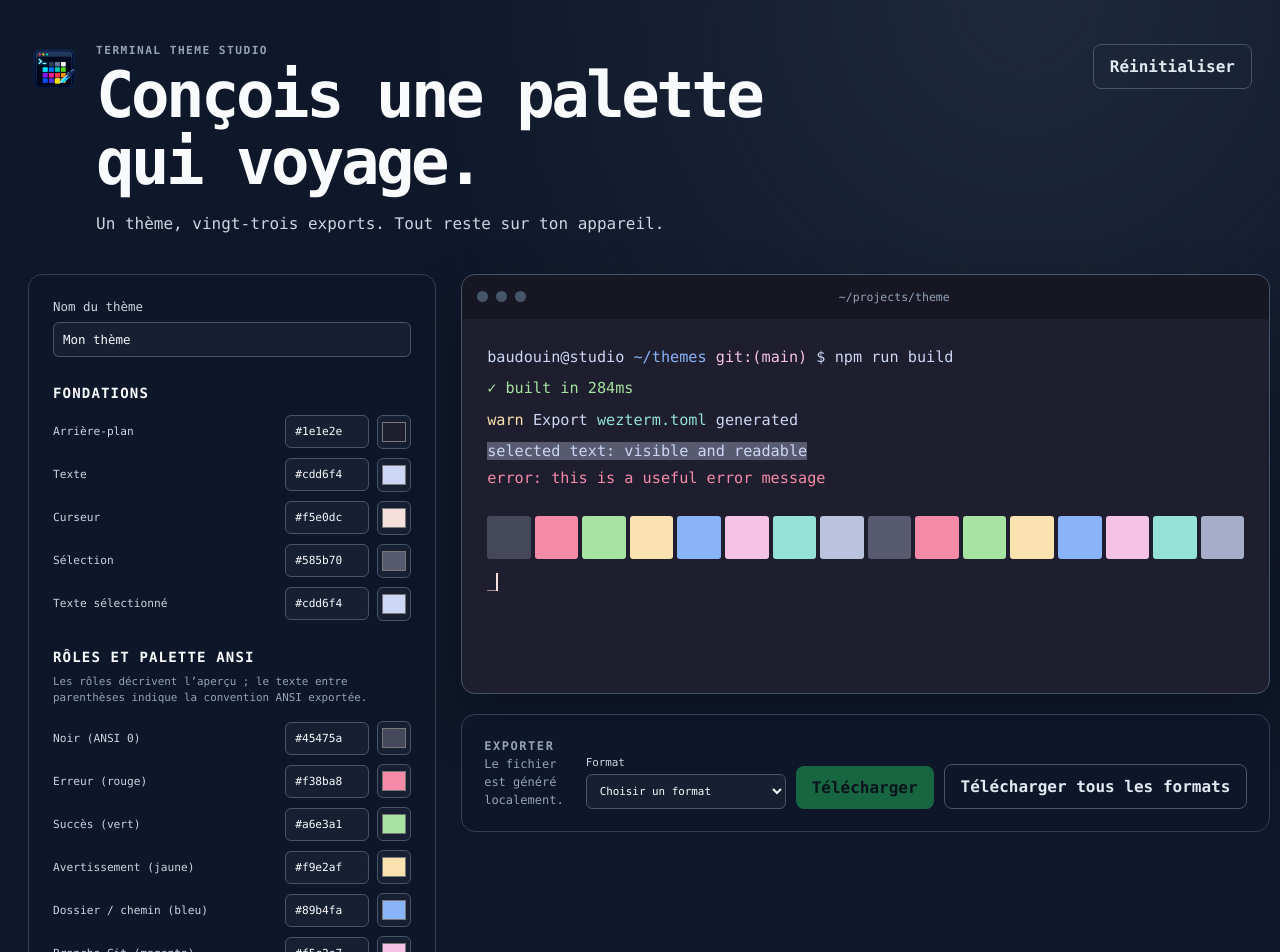
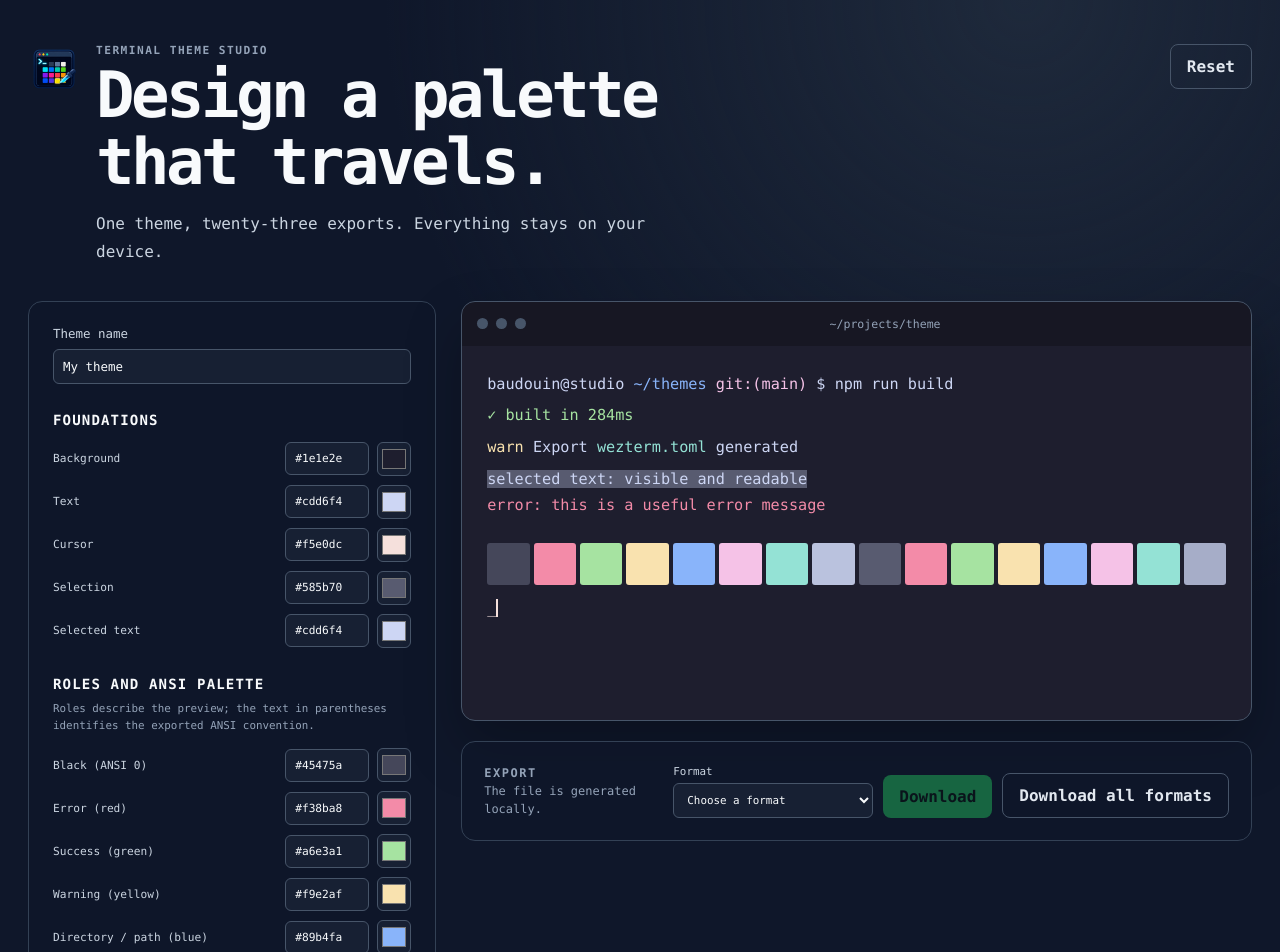
Before and after one commit to scriptor-pro/terminal-theme-studio, a React (Vite) app: page / in a window 1280 px wide. Shown: the top 952 px of the page. Built offline with nearby package versions, Linux system fonts and the light colour scheme.

Commit message:
Translate interface to English

```diff
--- a/src/main.tsx
+++ b/src/main.tsx
@@ -31,18 +31,18 @@ function App() {
   }
   return <main>
     <header>
-      <div className="brand"><img src="/assets/terminal-theme-studio-icon-192.png" alt="" /><div><p className="eyebrow">TERMINAL THEME STUDIO</p><h1>Conçois une palette qui voyage.</h1><p className="intro">Un thème, vingt-trois exports. Tout reste sur ton appareil.</p></div></div>
-      <button className="quiet" onClick={() => setTheme(defaultTheme)}>Réinitialiser</button>
+      <div className="brand"><img src="/assets/terminal-theme-studio-icon-192.png" alt="" /><div><p className="eyebrow">TERMINAL THEME STUDIO</p><h1>Design a palette that travels.</h1><p className="intro">One theme, twenty-three exports. Everything stays on your device.</p></div></div>
+      <button className="quiet" onClick={() => setTheme(defaultTheme)}>Reset</button>
     </header>
-    <section className="workspace" aria-label="Éditeur de thème">
+    <section className="workspace" aria-label="Theme editor">
       <aside className="editor">
-        <label className="name-field">Nom du thème<input value={theme.name} onChange={e => setCore("name", e.target.value)} /></label>
-        <h2>Fondations</h2>
+        <label className="name-field">Theme name<input value={theme.name} onChange={e => setCore("name", e.target.value)} /></label>
+        <h2>Foundations</h2>
         <div className="controls">
-          {([ ["background", "Arrière-plan"], ["foreground", "Texte"], ["cursor", "Curseur"], ["selectionBackground", "Sélection"], ["selectionForeground", "Texte sélectionné"] ] as const).map(([key, label]) => <ColorControl key={key} label={label} value={theme[key]} onChange={v => setCore(key, v)} />)}
+          {([ ["background", "Background"], ["foreground", "Text"], ["cursor", "Cursor"], ["selectionBackground", "Selection"], ["selectionForeground", "Selected text"] ] as const).map(([key, label]) => <ColorControl key={key} label={label} value={theme[key]} onChange={v => setCore(key, v)} />)}
         </div>
-        <h2>Rôles et palette ANSI</h2>
-        <p className="helper">Les rôles décrivent l’aperçu ; le texte entre parenthèses indique la convention ANSI exportée.</p>
+        <h2>Roles and ANSI palette</h2>
+        <p className="helper">Roles describe the preview; the text in parentheses identifies the exported ANSI convention.</p>
         <div className="ansi-grid">{theme.ansi.map((color, index) => <ColorControl key={index} label={colorNames[index]} value={color} onChange={v => setAnsi(index, v)} />)}</div>
       </aside>
       <section className="preview-area">
@@ -59,15 +59,15 @@ function App() {
           </div>
         </div>
         <div className="export-panel">
-          <div><p className="eyebrow">EXPORTER</p><p>Le fichier est généré localement.</p></div>
-          <div className="export-actions"><label>Format<select value={target} onChange={e => setTarget(e.target.value)}><option value="" disabled>Choisir un format</option>{sortedExports.map(item => <option key={item.id} value={item.id}>{item.label}</option>)}</select></label><button disabled={!valid || !selected} onClick={() => selected && downloadSelected(selected)}>Télécharger</button><button className="quiet" disabled={!valid} onClick={downloadAll}>Télécharger tous les formats</button></div>
-          {!valid && <p className="error">Utilise des codes hexadécimaux au format #RRGGBB.</p>}
+          <div><p className="eyebrow">EXPORT</p><p>The file is generated locally.</p></div>
+          <div className="export-actions"><label>Format<select value={target} onChange={e => setTarget(e.target.value)}><option value="" disabled>Choose a format</option>{sortedExports.map(item => <option key={item.id} value={item.id}>{item.label}</option>)}</select></label><button disabled={!valid || !selected} onClick={() => selected && downloadSelected(selected)}>Download</button><button className="quiet" disabled={!valid} onClick={downloadAll}>Download all formats</button></div>
+          {!valid && <p className="error">Use hexadecimal color codes in the #RRGGBB format.</p>}
         </div>
       </section>
     </section>
   </main>
 }
 
-function ColorControl({ label, value, onChange }: { label: string; value: string; onChange: (value: string) => void }) { return <label className="color-control"><span>{label}</span><input aria-label={`${label}, valeur hexadécimale`} className="hex" value={value} onChange={e => onChange(e.target.value)} onBlur={e => { const short = e.target.value.match(/^#([0-9a-fA-F]{3})$/); if (short) onChange(`#${short[1].split("").map(char => char + char).join("")}`) }} /><input aria-label={`${label}, sélecteur de couleur`} type="color" value={isHex(value) ? value : "#000000"} onChange={e => onChange(e.target.value)} /></label> }
+function ColorControl({ label, value, onChange }: { label: string; value: string; onChange: (value: string) => void }) { return <label className="color-control"><span>{label}</span><input aria-label={`${label}, hexadecimal value`} className="hex" value={value} onChange={e => onChange(e.target.value)} onBlur={e => { const short = e.target.value.match(/^#([0-9a-fA-F]{3})$/); if (short) onChange(`#${short[1].split("").map(char => char + char).join("")}`) }} /><input aria-label={`${label}, color picker`} type="color" value={isHex(value) ? value : "#000000"} onChange={e => onChange(e.target.value)} /></label> }
 
 createRoot(document.getElementById("root")!).render(<App />)
--- a/src/theme.ts
+++ b/src/theme.ts
@@ -9,7 +9,7 @@ export type Theme = {
 }
 
 export const defaultTheme: Theme = {
-  name: "Mon thème",
+  name: "My theme",
   background: "#1e1e2e",
   foreground: "#cdd6f4",
   cursor: "#f5e0dc",
@@ -22,10 +22,10 @@ export const defaultTheme: Theme = {
 }
 
 export const colorNames = [
-  "Noir (ANSI 0)", "Erreur (rouge)", "Succès (vert)", "Avertissement (jaune)",
-  "Dossier / chemin (bleu)", "Branche Git (magenta)", "Lien / information (cyan)", "Texte principal (blanc)",
-  "Noir vif (ANSI 8)", "Erreur vif (rouge vif)", "Succès vif (vert vif)", "Avertissement vif (jaune vif)",
-  "Dossier vif (bleu vif)", "Branche Git vif (magenta vif)", "Lien vif (cyan vif)", "Texte vif (blanc vif)"
+  "Black (ANSI 0)", "Error (red)", "Success (green)", "Warning (yellow)",
+  "Directory / path (blue)", "Git branch (magenta)", "Link / information (cyan)", "Primary text (white)",
+  "Bright black (ANSI 8)", "Bright error (bright red)", "Bright success (bright green)", "Bright warning (bright yellow)",
+  "Bright directory (bright blue)", "Bright Git branch (bright magenta)", "Bright link (bright cyan)", "Bright text (bright white)"
 ]
 
 export const slugify = (value: string) => value.trim().toLowerCase().normalize("NFD").replace(/[\u0300-\u036f]/g, "").replace(/[^a-z0-9]+/g, "-").replace(/(^-|-$)/g, "") || "terminal-theme"
@@ -58,7 +58,7 @@ export const exports: ExportTarget[] = [
   ,{ id: "hyper", label: "Hyper (.hyper.js)", filename: s => `${s}.hyper.js`, generate: t => `// Add this object inside config in .hyper.js\nmodule.exports = {\n  config: {\n    foregroundColor: ${quoted(t.foreground)},\n    backgroundColor: ${quoted(t.background)},\n    cursorColor: ${quoted(t.cursor)},\n    cursorAccentColor: ${quoted(t.background)},\n    selectionColor: ${quoted(t.selectionBackground)},\n    colors: {\n${ansiNames.map((name, index) => `      ${name}: ${quoted(t.ansi[index])},\n      light${name[0].toUpperCase()}${name.slice(1)}: ${quoted(t.ansi[index + 8])}`).join(",\n")}\n    }\n  }\n}\n` }
   ,{ id: "tabby", label: "Tabby (.yaml)", filename: s => `${s}.yaml`, generate: t => `# Add under terminal.customColorSchemes in Tabby's config.yaml\n- name: ${quoted(t.name)}\n  foreground: ${quoted(t.foreground)}\n  background: ${quoted(t.background)}\n  cursor: ${quoted(t.cursor)}\n  cursorAccent: ${quoted(t.background)}\n  selection: ${quoted(t.selectionBackground)}\n  selectionForeground: ${quoted(t.selectionForeground)}\n  colors:\n${t.ansi.map(color => `    - ${quoted(color)}`).join("\n")}\n` }
   ,{ id: "warp", label: "Warp (.yaml)", filename: s => `${s}.yaml`, generate: t => `name: ${quoted(t.name)}\naccent: ${t.cursor}\ncursor: ${t.cursor}\nbackground: ${t.background}\nforeground: ${t.foreground}\ndetails:\n  darker: ${t.background}\n  lighter: ${t.foreground}\nterminal_colors:\n  normal:\n${namedPalette(t).split("\n").map(line => `    ${line}`).join("\n")}\n  bright:\n${namedPalette(t, 8).split("\n").map(line => `    ${line}`).join("\n")}\n` }
-  ,{ id: "terminal-app", label: "Terminal.app (guide .md)", filename: s => `${s}-terminal-app.md`, generate: t => `# ${t.name} — Terminal.app\n\nTerminal.app importe des profils .terminal, mais Apple archive chaque couleur dans un format binaire spécifique.\n\n1. Ouvre Terminal > Réglages > Profils et crée un profil.\n2. Dans l’onglet Texte, règle le texte sur ${t.foreground}, le fond sur ${t.background}, et le curseur sur ${t.cursor}.\n3. Dans l’onglet Couleurs, reporte la palette ANSI :\n\n${t.ansi.map((color, index) => `- ANSI ${index}: ${color}`).join("\n")}\n\nSélection : fond ${t.selectionBackground}, texte ${t.selectionForeground}.\nEnsuite exporte le profil depuis Terminal pour produire son fichier .terminal natif.\n` }
+  ,{ id: "terminal-app", label: "Terminal.app (installation guide .md)", filename: s => `${s}-terminal-app.md`, generate: t => `# ${t.name} — Terminal.app\n\nTerminal.app imports .terminal profiles, but Apple stores each color in a specific binary format.\n\n1. Open Terminal > Settings > Profiles and create a profile.\n2. In the Text tab, set text to ${t.foreground}, background to ${t.background}, and cursor to ${t.cursor}.\n3. In the Colors tab, enter the ANSI palette:\n\n${t.ansi.map((color, index) => `- ANSI ${index}: ${color}`).join("\n")}\n\nSelection: background ${t.selectionBackground}, text ${t.selectionForeground}.\nThen export the profile from Terminal to generate its native .terminal file.\n` }
   ,{ id: "tilix", label: "Tilix (script .sh)", filename: s => `${s}-tilix.sh`, generate: t => `#!/usr/bin/env bash\n# Applies the palette to Tilix's current default profile.\nset -eu\nprofile=$(gsettings get com.gexperts.Tilix.ProfilesList default | tr -d \"'\")\npath=\"/com/gexperts/Tilix/profiles/$profile/\"\ngsettings set com.gexperts.Tilix.Profile:\"$path\" use-theme-colors false\ngsettings set com.gexperts.Tilix.Profile:\"$path\" background-color '${t.background}'\ngsettings set com.gexperts.Tilix.Profile:\"$path\" foreground-color '${t.foreground}'\ngsettings set com.gexperts.Tilix.Profile:\"$path\" palette \"[${shellPalette(t)}]\"\n` }
   ,{ id: "terminator", label: "Terminator (.config)", filename: s => `${s}-terminator.config`, generate: t => `# Merge this profile into ~/.config/terminator/config\n[profiles]\n  [[${slugify(t.name)}]]\n    use_theme_colors = False\n    foreground_color = ${t.foreground}\n    background_color = ${t.background}\n    cursor_color = ${t.cursor}\n    palette = ${t.ansi.join(":")}\n` }
   ,{ id: "gnome-terminal", label: "GNOME Terminal (script .sh)", filename: s => `${s}-gnome-terminal.sh`, generate: t => `#!/usr/bin/env bash\n# Applies the palette to GNOME Terminal's current default profile.\nset -eu\nprofile=$(gsettings get org.gnome.Terminal.ProfilesList default | tr -d \"'\")\npath=\"/org/gnome/terminal/legacy/profiles:/:$profile/\"\nschema=org.gnome.Terminal.Legacy.Profile:\"$path\"\ngsettings set \"$schema\" use-theme-colors false\ngsettings set \"$schema\" foreground-color '${t.foreground}'\ngsettings set \"$schema\" background-color '${t.background}'\ngsettings set \"$schema\" palette \"[${shellPalette(t)}]\"\n` }
@@ -68,39 +68,39 @@ export const exports: ExportTarget[] = [
   ,{ id: "urxvt", label: "urxvt / rxvt-unicode (.Xresources)", filename: s => `${s}-urxvt.Xresources`, generate: t => `! ${t.name}\nURxvt*background: ${t.background}\nURxvt*foreground: ${t.foreground}\nURxvt*cursorColor: ${t.cursor}\n${t.ansi.map((color, index) => `URxvt*color${index}: ${color}`).join("\n")}\n` }
   ,{ id: "putty", label: "PuTTY (.reg)", filename: s => `${s}-putty.reg`, generate: t => `Windows Registry Editor Version 5.00\n\n; Import this after creating a PuTTY saved session named ${t.name}.\n[HKEY_CURRENT_USER\\Software\\SimonTatham\\PuTTY\\Sessions\\${encodeURIComponent(t.name)}]\n\"Colour0\"=\"${rgbCsv(t.foreground)}\"\n\"Colour1\"=\"${rgbCsv(t.foreground)}\"\n\"Colour2\"=\"${rgbCsv(t.background)}\"\n\"Colour3\"=\"${rgbCsv(t.background)}\"\n\"Colour5\"=\"${rgbCsv(t.cursor)}\"\n${t.ansi.flatMap((color, index) => [`\"Colour${index * 2 + 6}\"=\"${rgbCsv(color)}\"`, `\"Colour${index * 2 + 7}\"=\"${rgbCsv(color)}\"`]).join("\n")}\n` }
   ,{ id: "mobaxterm", label: "MobaXterm (.ini)", filename: s => `${s}-MobaXterm.ini`, generate: t => `[Colors]\nDefaultColorScheme=4\nBlack=${rgbCsv(t.ansi[0])}\nBoldBlack=${rgbCsv(t.ansi[8])}\nRed=${rgbCsv(t.ansi[1])}\nBoldRed=${rgbCsv(t.ansi[9])}\nGreen=${rgbCsv(t.ansi[2])}\nBoldGreen=${rgbCsv(t.ansi[10])}\nYellow=${rgbCsv(t.ansi[3])}\nBoldYellow=${rgbCsv(t.ansi[11])}\nBlue=${rgbCsv(t.ansi[4])}\nBoldBlue=${rgbCsv(t.ansi[12])}\nMagenta=${rgbCsv(t.ansi[5])}\nBoldMagenta=${rgbCsv(t.ansi[13])}\nCyan=${rgbCsv(t.ansi[6])}\nBoldCyan=${rgbCsv(t.ansi[14])}\nWhite=${rgbCsv(t.ansi[7])}\nBoldWhite=${rgbCsv(t.ansi[15])}\nForegroundColour=${rgbCsv(t.foreground)}\nBackgroundColour=${rgbCsv(t.background)}\nCursorColour=${rgbCsv(t.cursor)}\n` }
-  ,{ id: "securecrt", label: "SecureCRT (guide .md)", filename: s => `${s}-securecrt.md`, generate: t => `# ${t.name} — SecureCRT\n\nDans Global Options > Terminal > Appearance > Advanced, crée un Color Scheme, puis une ANSI Color Palette du même nom.\n\n- Texte : ${t.foreground}\n- Fond : ${t.background}\n- Curseur : ${t.cursor}\n- Sélection : ${t.selectionBackground}\n\nPalette ANSI (RGB décimal) :\n${t.ansi.map((color, index) => `- ${index}: ${rgbCsv(color)}`).join("\n")}\n\nApplique ensuite ce schéma dans Session Options > Terminal > Appearance.\n` }
+  ,{ id: "securecrt", label: "SecureCRT (installation guide .md)", filename: s => `${s}-securecrt.md`, generate: t => `# ${t.name} — SecureCRT\n\nIn Global Options > Terminal > Appearance > Advanced, create a Color Scheme, then an ANSI Color Palette with the same name.\n\n- Text: ${t.foreground}\n- Background: ${t.background}\n- Cursor: ${t.cursor}\n- Selection: ${t.selectionBackground}\n\nANSI palette (decimal RGB):\n${t.ansi.map((color, index) => `- ${index}: ${rgbCsv(color)}`).join("\n")}\n\nApply this scheme in Session Options > Terminal > Appearance.\n` }
 ]
 
 const installationSteps = (target: ExportTarget, theme: Theme) => {
   const filename = target.filename(slugify(theme.name))
   switch (target.id) {
-    case "alacritty": return `Copie \`${filename}\` dans un dossier de thèmes, par exemple \`~/.config/alacritty/themes/\`. Ajoute ensuite \`import = ["~/.config/alacritty/themes/${filename}"]\` à ton \`alacritty.toml\`, puis redémarre Alacritty.`
-    case "foot": return `Fusionne le contenu de \`${filename}\` dans la section \`[colors]\` de \`~/.config/foot/foot.ini\` (ou de ton fichier de configuration actif), puis ouvre une nouvelle fenêtre foot.`
-    case "ghostty": return `Copie \`${filename}\` dans \`~/.config/ghostty/themes/\`. Dans \`~/.config/ghostty/config\`, ajoute \`theme = ${slugify(theme.name)}\`, puis relance Ghostty.`
-    case "gnome-terminal": return `Rends le script exécutable avec \`chmod +x ${filename}\`, puis lance \`./${filename}\`. Il modifie le profil GNOME Terminal par défaut ; ferme et rouvre le terminal ensuite.`
-    case "hyper": return `Ouvre le fichier \`.hyper.js\` de Hyper, puis remplace ou fusionne son objet \`config\` avec le contenu de \`${filename}\`. Redémarre Hyper.`
-    case "iterm2": return `Dans iTerm2, ouvre Preferences > Profiles > Colors > Color Presets… > Import…, sélectionne \`${filename}\`, puis applique le préréglage au profil souhaité.`
-    case "kitty": return `Copie \`${filename}\` dans \`~/.config/kitty/themes/\` (crée le dossier si besoin). Ajoute \`include themes/${filename}\` à \`~/.config/kitty/kitty.conf\`, puis relance Kitty.`
-    case "konsole": return `Copie \`${filename}\` dans \`~/.local/share/konsole/\`. Dans Konsole, ouvre Settings > Edit Current Profile > Appearance et sélectionne le nouveau schéma de couleurs.`
-    case "mobaxterm": return `Sauvegarde d’abord ton fichier \`MobaXterm.ini\`. Fusionne ensuite la section \`[Colors]\` de \`${filename}\` dans ce fichier, puis redémarre MobaXterm.`
-    case "ptyxis": return `Copie \`${filename}\` dans \`~/.local/share/org.gnome.Ptyxis/palettes/\` (crée le dossier si nécessaire). Redémarre Ptyxis, puis choisis la palette dans les préférences du profil.`
-    case "putty": return `Crée d’abord dans PuTTY une session enregistrée nommée « ${theme.name} ». Double-clique ensuite sur \`${filename}\` (ou lance \`reg import ${filename}\`), puis relance PuTTY et ouvre cette session.`
-    case "rio": return `Copie \`${filename}\` dans \`~/.config/rio/themes/\`. Ajoute \`theme = "${slugify(theme.name)}"\` à \`~/.config/rio/config.toml\`, puis relance Rio.`
-    case "securecrt": return `Le fichier téléchargé est déjà le guide spécifique à SecureCRT : ouvre \`${filename}\` et reporte les valeurs indiquées dans Global Options > Terminal > Appearance.`
-    case "tabby": return `Ouvre la configuration de Tabby, puis ajoute le contenu de \`${filename}\` sous \`terminal.customColorSchemes\` dans \`config.yaml\`. Sélectionne ensuite ce schéma dans le profil de terminal.`
-    case "terminal-app": return `Le fichier téléchargé est le guide spécifique à Terminal.app : ouvre \`${filename}\`, crée un profil dans Terminal > Réglages > Profils, puis reporte les couleurs indiquées.`
-    case "terminator": return `Fusionne le bloc de profil de \`${filename}\` dans \`~/.config/terminator/config\`. Dans Preferences > Profiles, sélectionne le profil « ${slugify(theme.name)} », puis redémarre Terminator.`
-    case "tilix": return `Rends le script exécutable avec \`chmod +x ${filename}\`, puis lance \`./${filename}\`. Il applique les couleurs au profil Tilix par défaut ; ouvre une nouvelle fenêtre ensuite.`
-    case "urxvt": return `Ajoute le contenu de \`${filename}\` à \`~/.Xresources\`, puis exécute \`xrdb -merge ~/.Xresources\` avant d’ouvrir une nouvelle fenêtre urxvt.`
-    case "warp": return `Copie \`${filename}\` dans \`~/.warp/themes/\`. Ouvre les réglages de Warp, sélectionne le thème dans Appearance, puis redémarre Warp si nécessaire.`
-    case "wezterm": return `Copie \`${filename}\` dans \`~/.config/wezterm/colors/\`. Dans ta configuration WezTerm, charge le schéma par son nom ou fusionne ses couleurs, puis relance WezTerm.`
-    case "windows-terminal": return `Ouvre Settings > Open JSON file dans Windows Terminal. Ajoute l’objet du fichier \`${filename}\` au tableau \`schemes\`, enregistre, puis sélectionne « ${theme.name} » dans le profil à personnaliser.`
-    case "xfce-terminal": return `Copie \`${filename}\` dans \`~/.local/share/xfce4/terminal/colorschemes/\` (crée le dossier si besoin). Ferme toutes les fenêtres de Xfce Terminal, puis relance l’application : les schémas sont lus au démarrage. Dans les préférences, choisis ensuite ce schéma pour ton profil.`
-    case "xterm": return `Ajoute le contenu de \`${filename}\` à \`~/.Xresources\`, puis exécute \`xrdb -merge ~/.Xresources\` avant de lancer une nouvelle fenêtre xterm.`
-    default: return `Consulte la documentation de ${target.label} pour importer ou fusionner le fichier \`${filename}\`.`
+    case "alacritty": return `Copy \`${filename}\` to a theme folder, such as \`~/.config/alacritty/themes/\`. Add \`import = ["~/.config/alacritty/themes/${filename}"]\` to \`alacritty.toml\`, then restart Alacritty.`
+    case "foot": return `Merge \`${filename}\` into the \`[colors]\` section of \`~/.config/foot/foot.ini\` (or your active configuration file), then open a new foot window.`
+    case "ghostty": return `Copy \`${filename}\` to \`~/.config/ghostty/themes/\`. In \`~/.config/ghostty/config\`, add \`theme = ${slugify(theme.name)}\`, then restart Ghostty.`
+    case "gnome-terminal": return `Make the script executable with \`chmod +x ${filename}\`, then run \`./${filename}\`. It changes GNOME Terminal’s default profile; close and reopen the terminal afterwards.`
+    case "hyper": return `Open Hyper’s \`.hyper.js\` file, then replace or merge its \`config\` object with the content of \`${filename}\`. Restart Hyper.`
+    case "iterm2": return `In iTerm2, open Preferences > Profiles > Colors > Color Presets… > Import…, choose \`${filename}\`, then apply the preset to the desired profile.`
+    case "kitty": return `Copy \`${filename}\` to \`~/.config/kitty/themes/\` (create the folder if needed). Add \`include themes/${filename}\` to \`~/.config/kitty/kitty.conf\`, then restart Kitty.`
+    case "konsole": return `Copy \`${filename}\` to \`~/.local/share/konsole/\`. In Konsole, open Settings > Edit Current Profile > Appearance and select the new color scheme.`
+    case "mobaxterm": return `Back up \`MobaXterm.ini\` first. Then merge the \`[Colors]\` section from \`${filename}\` into that file and restart MobaXterm.`
+    case "ptyxis": return `Copy \`${filename}\` to \`~/.local/share/org.gnome.Ptyxis/palettes/\` (create the folder if necessary). Restart Ptyxis, then choose the palette in the profile preferences.`
+    case "putty": return `First create a saved PuTTY session named “${theme.name}”. Double-click \`${filename}\` (or run \`reg import ${filename}\`), then restart PuTTY and open that session.`
+    case "rio": return `Copy \`${filename}\` to \`~/.config/rio/themes/\`. Add \`theme = "${slugify(theme.name)}"\` to \`~/.config/rio/config.toml\`, then restart Rio.`
+    case "securecrt": return `The downloaded file is already SecureCRT’s dedicated guide: open \`${filename}\` and enter its values in Global Options > Terminal > Appearance.`
+    case "tabby": return `Open Tabby’s configuration, then add the content of \`${filename}\` under \`terminal.customColorSchemes\` in \`config.yaml\`. Select the scheme in your terminal profile.`
+    case "terminal-app": return `The downloaded file is Terminal.app’s dedicated guide: open \`${filename}\`, create a profile in Terminal > Settings > Profiles, then enter the listed colors.`
+    case "terminator": return `Merge the profile block from \`${filename}\` into \`~/.config/terminator/config\`. In Preferences > Profiles, select the “${slugify(theme.name)}” profile, then restart Terminator.`
+    case "tilix": return `Make the script executable with \`chmod +x ${filename}\`, then run \`./${filename}\`. It applies the colors to Tilix’s default profile; open a new window afterwards.`
+    case "urxvt": return `Add the content of \`${filename}\` to \`~/.Xresources\`, then run \`xrdb -merge ~/.Xresources\` before opening a new urxvt window.`
+    case "warp": return `Copy \`${filename}\` to \`~/.warp/themes/\`. Open Warp’s settings, select the theme in Appearance, and restart Warp if needed.`
+    case "wezterm": return `Copy \`${filename}\` to \`~/.config/wezterm/colors/\`. In your WezTerm configuration, load the scheme by name or merge its colors, then restart WezTerm.`
+    case "windows-terminal": return `Open Settings > Open JSON file in Windows Terminal. Add the object from \`${filename}\` to the \`schemes\` array, save, then select “${theme.name}” in the profile you want to customize.`
+    case "xfce-terminal": return `Copy \`${filename}\` to \`~/.local/share/xfce4/terminal/colorschemes/\` (create the folder if needed). Close every Xfce Terminal window, then restart the application: it reads schemes at launch. Select the scheme for your profile in Preferences.`
+    case "xterm": return `Add the content of \`${filename}\` to \`~/.Xresources\`, then run \`xrdb -merge ~/.Xresources\` before launching a new xterm window.`
+    default: return `Refer to ${target.label} documentation to import or merge \`${filename}\`.`
   }
 }
 
-export const installationGuide = (target: ExportTarget, theme: Theme) => `# Installer « ${theme.name} » dans ${target.label}\n\nFichier de thème : \`${target.filename(slugify(theme.name))}\`.\n\n## Étapes\n\n${installationSteps(target, theme)}\n\n> Les fichiers sont générés localement par Terminal Theme Studio.\n`
+export const installationGuide = (target: ExportTarget, theme: Theme) => `# Install “${theme.name}” in ${target.label}\n\nTheme file: \`${target.filename(slugify(theme.name))}\`.\n\n## Steps\n\n${installationSteps(target, theme)}\n\n> Files are generated locally by Terminal Theme Studio.\n`
 
-export const allInstallationGuide = (theme: Theme) => `# ${theme.name} — Guide d’installation\n\nCette archive range chaque export dans \`themes/<émulateur>/\`. Choisis uniquement les instructions de l’émulateur que tu utilises.\n\n${exports.map(target => `## ${target.label}\n\nFichier : \`themes/${target.id}/${target.filename(slugify(theme.name))}\`.\n\n${installationSteps(target, theme)}`).join("\n\n")}\n\n> Tous les fichiers ont été générés localement par Terminal Theme Studio.\n`
+export const allInstallationGuide = (theme: Theme) => `# ${theme.name} — Installation guide\n\nThis archive stores each export in \`themes/<emulator>/\`. Follow only the instructions for the emulator you use.\n\n${exports.map(target => `## ${target.label}\n\nFile: \`themes/${target.id}/${target.filename(slugify(theme.name))}\`.\n\n${installationSteps(target, theme)}`).join("\n\n")}\n\n> All files were generated locally by Terminal Theme Studio.\n`
```
Also changed, not shown: 1 other file (tests, documents, lock files or other folders).
